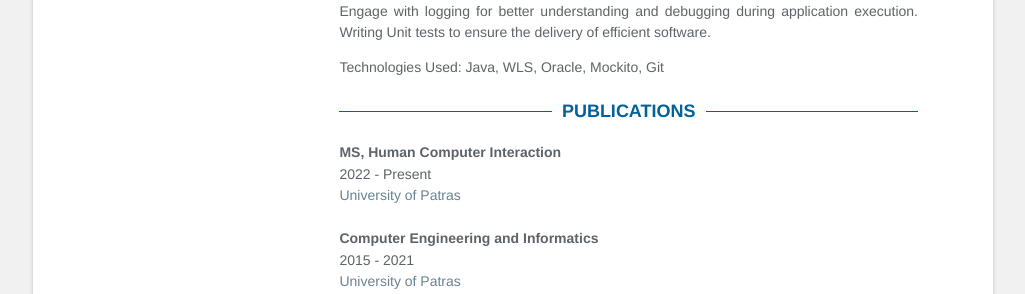
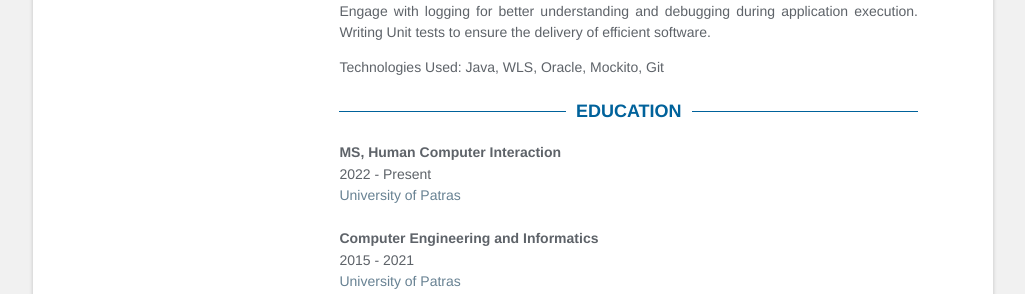
Before and after one commit to kwnnath/jekyll-cv, a Jekyll site: the page built from index.html, in a window 1280 px wide. Shown: the part 999-1293 px from the top of the page, without its empty margins (127-1152 px from the left). Built offline with Jekyll 4.4.1, drawn with Linux system fonts in a browser that asks for light colours.

Commit message:
Update publications.html

```diff
--- a/_includes/publications.html
+++ b/_includes/publications.html
@@ -1,7 +1,7 @@
 {% assign publications = site.data.data.publications %}
 {% if publications %}
 <section class="publications">
-    <h2 class="title">Publications</h2>
+    <h2 class="title">Education</h2>
     <div class="publication-items">
         {% for pub in publications%}
             <div class="publication-item">
```
